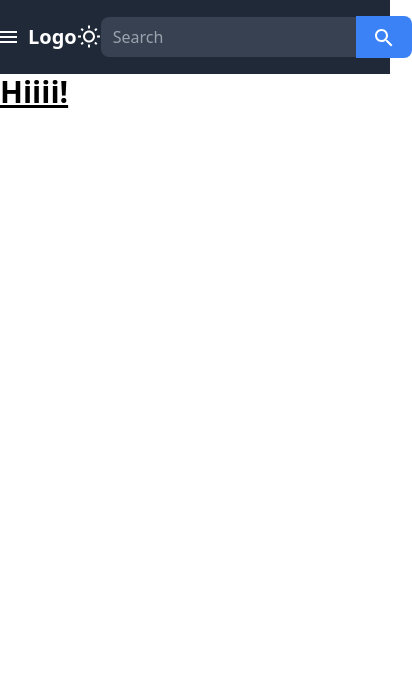
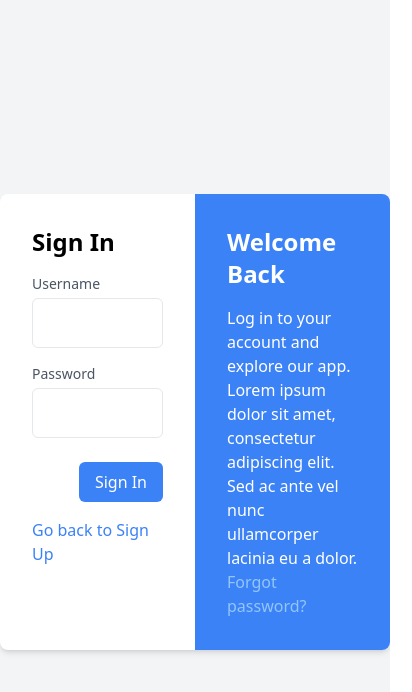
Before and after one commit to ProperPoe/videoStorage-app.github.io, a React (Create React App) app in the folder client/: page /login in a window 390 px wide. Shown: the top 692 px of the page, 412 px wide, since content can reach past the window. Built offline with nearby package versions, Linux system fonts and the light colour scheme.

Commit message:
Added sign-up and sign-in pages with styled forms and responsive design

```diff
--- a/client/src/App.tsx
+++ b/client/src/App.tsx
@@ -2,6 +2,8 @@
 import Navbar from "./components/Navbar"
 import "./index.css"
 import Home from "./pages/Home/Home"
+import SignUp from "./pages/Auth/SignUp"
+import Login from "./pages/Auth/Login"
 
 import React, { PureComponent } from 'react'
 import { connect } from 'react-redux'
@@ -21,8 +23,10 @@ class App extends PureComponent<Props, State> {
   render() {
     return (
       <>
-      <Navbar />
-      <Home />
+      {/* <Navbar /> */}
+      {/* <Home />  */}
+      {/* <SignUp /> */}
+      <Login />
       </>
 
     )
--- a/client/src/components/Navbar.tsx
+++ b/client/src/components/Navbar.tsx
@@ -3,7 +3,7 @@ import { connect } from 'react-redux'
 import DarkModeOutlinedIcon from '@mui/icons-material/DarkModeOutlined'
 import WbSunnyOutlinedIcon from '@mui/icons-material/WbSunnyOutlined'
 import {Menu, MenuItem, IconButton} from '@mui/material'
-import {Home, Person, Notifications, Search, Menu as MenuIcon, Brightness4, Brightness7} from '@mui/icons-material'
+import {Home, Person, Notifications, Search, Menu as MenuIcon} from '@mui/icons-material'
 
 
 interface Props {}
--- a/client/src/pages/Auth/Login.tsx
+++ b/client/src/pages/Auth/Login.tsx
@@ -0,0 +1,83 @@
+import React, { PureComponent } from 'react'
+import { connect } from 'react-redux'
+
+interface Props {}
+interface State {}
+
+class Login extends PureComponent<Props, State> {
+    constructor(props: any) {
+        super(props)
+
+        this.state = {
+
+        }
+    }
+
+    render() {
+        return (
+            <div className="flex justify-center items-center h-screen bg-gray-100">
+                <div className="flex w-100 bg-white rounded-lg shadow-md overflow-hidden">
+                {/* Signin Form */}
+                <div className="p-8 w-1/2">
+                    <h2 className="text-2xl font-semibold mb-4">Sign In</h2>
+                    <form>
+                    <div className="mb-4">
+                        <label htmlFor="username" className="block text-sm font-medium text-gray-600">
+                        Username
+                        </label>
+                        <input
+                        type="text"
+                        id="username"
+                        name="username"
+                        className="mt-1 p-3 w-full border rounded-md focus:ring focus:ring-blue-300"
+                        />
+                    </div>
+                    <div className="mb-6">
+                        <label htmlFor="password" className="block text-sm font-medium text-gray-600">
+                        Password
+                        </label>
+                        <input
+                        type="password"
+                        id="password"
+                        name="password"
+                        className="mt-1 p-3 w-full border rounded-md focus:ring focus:ring-blue-300"
+                        />
+                    </div>
+                    <div className="flex justify-end">
+                        <button
+                        type="submit"
+                        className="px-4 py-2 bg-blue-500 text-white rounded-md hover:bg-blue-600 transition duration-300"
+                        >
+                        Sign In
+                        </button>
+                    </div>
+                    </form>
+                    <div className="mt-4">
+                        <a href="#" className="text-blue-500 hover:underline">Go back to Sign Up</a>
+                    </div>
+
+                </div>
+                {/* Container on the Right with Blue Background */}
+                <div className="bg-blue-500 w-1/2 p-8">
+                    <h2 className="text-2xl font-semibold text-white mb-4">Welcome Back</h2>
+                    <p className="text-white">
+                    Log in to your account and explore our app. Lorem ipsum dolor sit amet,
+                    consectetur adipiscing elit. Sed ac ante vel nunc ullamcorper lacinia eu a dolor.
+                    </p>
+                    <a href="#" className="text-blue-300 hover:underline">Forgot password?</a>
+                </div>
+                </div>
+            </div>
+        )
+    }
+}
+
+// const mapStateToProps = (state) => ({
+
+// })
+
+// const mapDispatchToProps = (dispatch) => ({
+
+// })
+
+export default /*connect(mapStateToProps, mapDispatchToProps)*/(Login)
--- a/client/src/pages/Auth/SignUp.tsx
+++ b/client/src/pages/Auth/SignUp.tsx
@@ -0,0 +1,90 @@
+import React, { PureComponent } from 'react'
+import { connect } from 'react-redux'
+
+interface Props {}
+interface State {}
+
+class SignUp extends PureComponent<Props, State> {
+    constructor(props: any) {
+        super(props)
+
+        this.state = {
+
+        }
+    }
+
+    render() {
+        return (
+            <div className="flex justify-center items-center h-screen bg-gray-100">
+                <div className="flex w-97 bg-white rounded-lg shadow-md overflow-hidden">
+                {/* Container on the Left with Blue Background */}
+                <div className="bg-blue-500 w-1/2 p-8">
+                    <h2 className="text-2xl font-semibold text-white mb-4">Welcome to Our App</h2>
+                    <p className="text-white">
+                    Discover amazing features and benefits of our app. Lorem ipsum dolor sit amet,
+                    consectetur adipiscing elit. Sed ac ante vel nunc ullamcorper lacinia eu a dolor.
+                    </p>
+                    <a href="#" className="text-blue-300 hover:underline">Already have an account? Sign In</a>
+                </div>
+                {/* Signup Form */}
+                <div className="p-8 w-1/2">
+                    <h2 className="text-2xl font-semibold mb-4">Sign Up</h2>
+                    <form>
+                    <div className="mb-6">
+                        <label htmlFor="username" className="block text-sm font-medium text-gray-600">
+                        Username
+                        </label>
+                        <input
+                        type="text"
+                        id="username"
+                        name="username"
+                        className="mt-1 p-3 w-full border rounded-md focus:ring focus:ring-blue-300"
+                        />
+                    </div>
+                    <div className="mb-6">
+                        <label htmlFor="email" className="block text-sm font-medium text-gray-600">
+                        Email
+                        </label>
+                        <input
+                        type="email"
+                        id="email"
+                        name="email"
+                        className="mt-1 p-3 w-full border rounded-md focus:ring focus:ring-blue-300"
+                        />
+                    </div>
+                    <div className="mb-6">
+                        <label htmlFor="password" className="block text-sm font-medium text-gray-600">
+                        Password
+                        </label>
+                        <input
+                        type="password"
+                        id="password"
+                        name="password"
+                        className="mt-1 p-3 w-full border rounded-md focus:ring focus:ring-blue-300"
+                        />
+                    </div>
+                    <div className="flex justify-end">
+                        <button
+                        type="submit"
+                        className="px-4 py-2 bg-blue-500 text-white rounded-md hover:bg-blue-600 transition duration-300"
+                        >
+                        Sign Up
+                        </button>
+                    </div>
+                    </form>
+                </div>
+                </div>
+            </div>
+        )
+    }
+}
+
+// const mapStateToProps = (state) => ({
+
+// })
+
+// const mapDispatchToProps = (dispatch) => ({
+
+// })
+
+export default (SignUp)/*connect(mapStateToProps, mapDispatchToProps)*/
```
